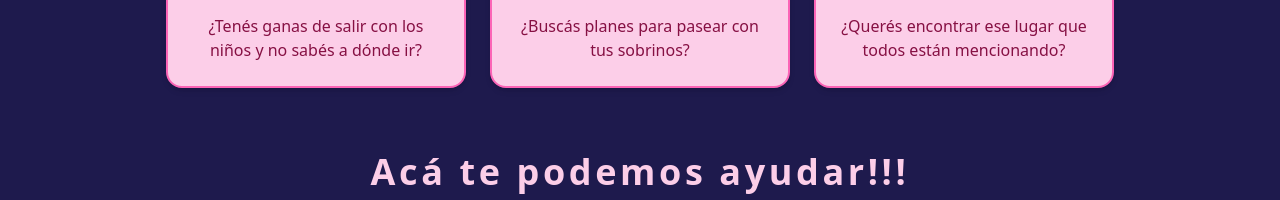
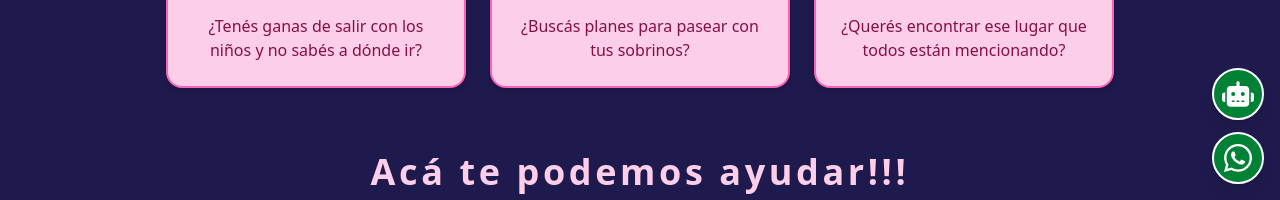
Before and after one commit to jsemalvarez/paseos-con-peques, a React (Vite) app: page /public in a window 1280 px wide. Shown: the part 600-800 px from the top of the page. Built offline with nearby package versions, Linux system fonts and the light colour scheme; no server answers; the database is empty.

Commit message:
feat: FloatingBotButton and FloatingWhatsAppButton

```diff
--- /dev/null
+++ b/src/features/common/components/FloatingBotButton.jsx
@@ -0,0 +1,24 @@
+export const FloatingBotButton = () => {
+    const phoneNumber = '5492233443659';
+    const message = 'Hola';
+
+    const whatsappLink = `https://wa.me/${phoneNumber}?text=${encodeURIComponent(message)}`;
+
+    return (
+      <a
+        href={whatsappLink}
+        target="_blank"
+        rel="noopener noreferrer"
+        className="fixed bottom-20 right-4 z-1500 bg-green-700 hover:bg-green-600 text-white rounded-full shadow-lg p-2 transition-all duration-300 flex items-center justify-center border-2 border-white"
+        aria-label="Escribime por WhatsApp"
+      >
+        <svg
+          className="w-8 h-8"
+          fill="currentColor"
+          viewBox="0 0 640 512"
+        >
+            <path d="M320 0c17.7 0 32 14.3 32 32l0 64 120 0c39.8 0 72 32.2 72 72l0 272c0 39.8-32.2 72-72 72l-304 0c-39.8 0-72-32.2-72-72l0-272c0-39.8 32.2-72 72-72l120 0 0-64c0-17.7 14.3-32 32-32zM208 384c-8.8 0-16 7.2-16 16s7.2 16 16 16l32 0c8.8 0 16-7.2 16-16s-7.2-16-16-16l-32 0zm96 0c-8.8 0-16 7.2-16 16s7.2 16 16 16l32 0c8.8 0 16-7.2 16-16s-7.2-16-16-16l-32 0zm96 0c-8.8 0-16 7.2-16 16s7.2 16 16 16l32 0c8.8 0 16-7.2 16-16s-7.2-16-16-16l-32 0zM264 256a40 40 0 1 0 -80 0 40 40 0 1 0 80 0zm152 40a40 40 0 1 0 0-80 40 40 0 1 0 0 80zM48 224l16 0 0 192-16 0c-26.5 0-48-21.5-48-48l0-96c0-26.5 21.5-48 48-48zm544 0c26.5 0 48 21.5 48 48l0 96c0 26.5-21.5 48-48 48l-16 0 0-192 16 0z"/>
+        </svg>
+      </a>
+    );
+};
--- /dev/null
+++ b/src/features/common/components/FloatingWhatsAppButton.jsx
@@ -0,0 +1,24 @@
+export const FloatingWhatsAppButton = () => {
+    const phoneNumber = '5492233443589'; // reemplazá con tu número (con código de país, sin + ni espacios)
+    const message = 'Hola! Quería hacerte una consulta';
+
+    const whatsappLink = `https://wa.me/${phoneNumber}?text=${encodeURIComponent(message)}`;
+
+    return (
+      <a
+        href={whatsappLink}
+        target="_blank"
+        rel="noopener noreferrer"
+        className="fixed bottom-4 right-4 z-1500 bg-green-700 hover:bg-green-600 text-white rounded-full shadow-lg p-2 transition-all duration-300 flex items-center justify-center border-2 border-white"
+        aria-label="Escribime por WhatsApp"
+      >
+        <svg
+          className="w-8 h-8"
+          fill="currentColor"
+          viewBox="0 0 448 512"
+        >
+            <path d="M380.9 97.1C339 55.1 283.2 32 223.9 32c-122.4 0-222 99.6-222 222 0 39.1 10.2 77.3 29.6 111L0 480l117.7-30.9c32.4 17.7 68.9 27 106.1 27h.1c122.3 0 224.1-99.6 224.1-222 0-59.3-25.2-115-67.1-157zm-157 341.6c-33.2 0-65.7-8.9-94-25.7l-6.7-4-69.8 18.3L72 359.2l-4.4-7c-18.5-29.4-28.2-63.3-28.2-98.2 0-101.7 82.8-184.5 184.6-184.5 49.3 0 95.6 19.2 130.4 54.1 34.8 34.9 56.2 81.2 56.1 130.5 0 101.8-84.9 184.6-186.6 184.6zm101.2-138.2c-5.5-2.8-32.8-16.2-37.9-18-5.1-1.9-8.8-2.8-12.5 2.8-3.7 5.6-14.3 18-17.6 21.8-3.2 3.7-6.5 4.2-12 1.4-32.6-16.3-54-29.1-75.5-66-5.7-9.8 5.7-9.1 16.3-30.3 1.8-3.7 .9-6.9-.5-9.7-1.4-2.8-12.5-30.1-17.1-41.2-4.5-10.8-9.1-9.3-12.5-9.5-3.2-.2-6.9-.2-10.6-.2-3.7 0-9.7 1.4-14.8 6.9-5.1 5.6-19.4 19-19.4 46.3 0 27.3 19.9 53.7 22.6 57.4 2.8 3.7 39.1 59.7 94.8 83.8 35.2 15.2 49 16.5 66.6 13.9 10.7-1.6 32.8-13.4 37.4-26.4 4.6-13 4.6-24.1 3.2-26.4-1.3-2.5-5-3.9-10.5-6.6z"/>
+        </svg>
+      </a>
+    );
+};
--- a/src/features/home/pages/Home.jsx
+++ b/src/features/home/pages/Home.jsx
@@ -6,6 +6,8 @@ import { SearchPlaces } from '../components/SearchPlaces'
 import { PublicLayout } from '../../common/layouts/PublicLayout'
 import { AboutAs } from '../components/AboutAs'
 import { PlaceDetail } from '../../places/components/PlaceDetail'
+import { FloatingWhatsAppButton } from '../../common/components/FloatingWhatsAppButton'
+import { FloatingBotButton } from '../../common/components/FloatingBotButton'
 
 // TODO: cambiar Home por HomePage
 export const Home = () => {
@@ -17,6 +19,8 @@ export const Home = () => {
         <SearchPlaces />
         <AboutAs />
         <PlaceDetail />
+        <FloatingBotButton />
+        <FloatingWhatsAppButton />
     </PublicLayout>
   )
 }
```
